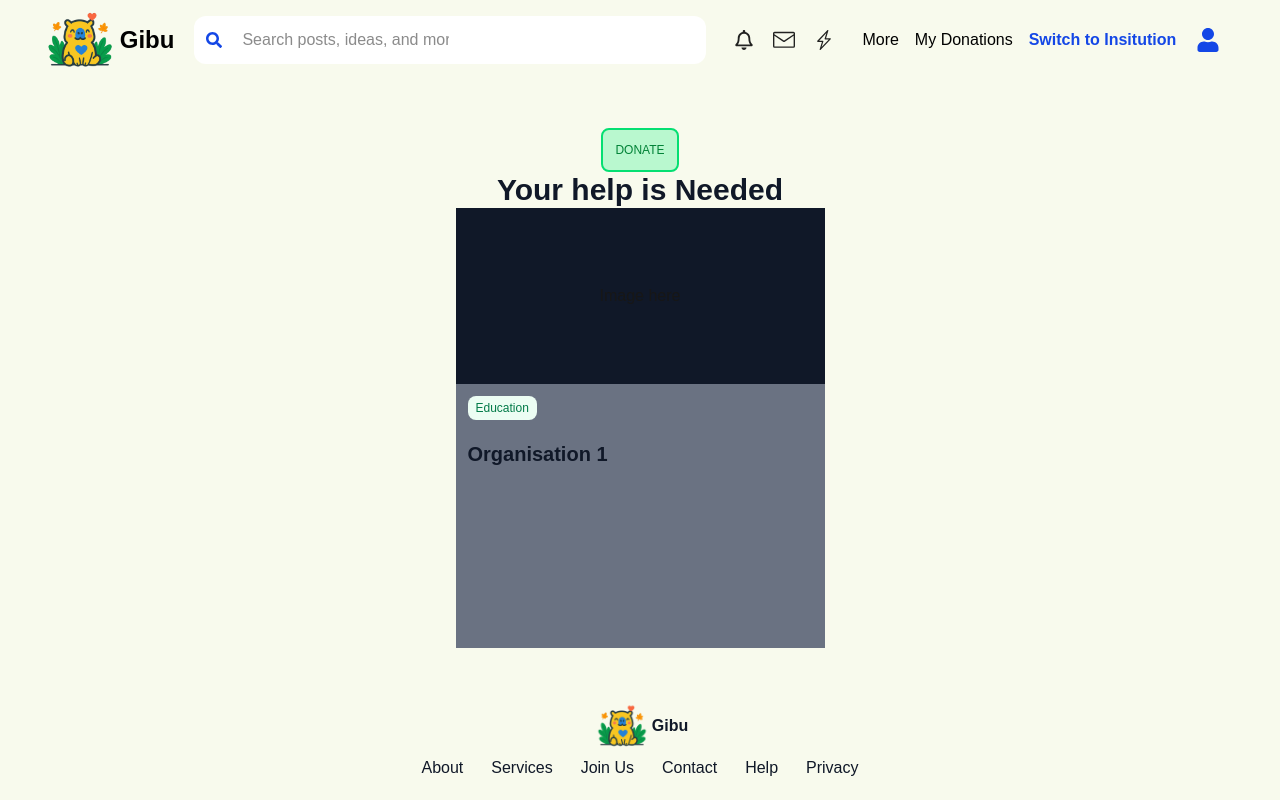
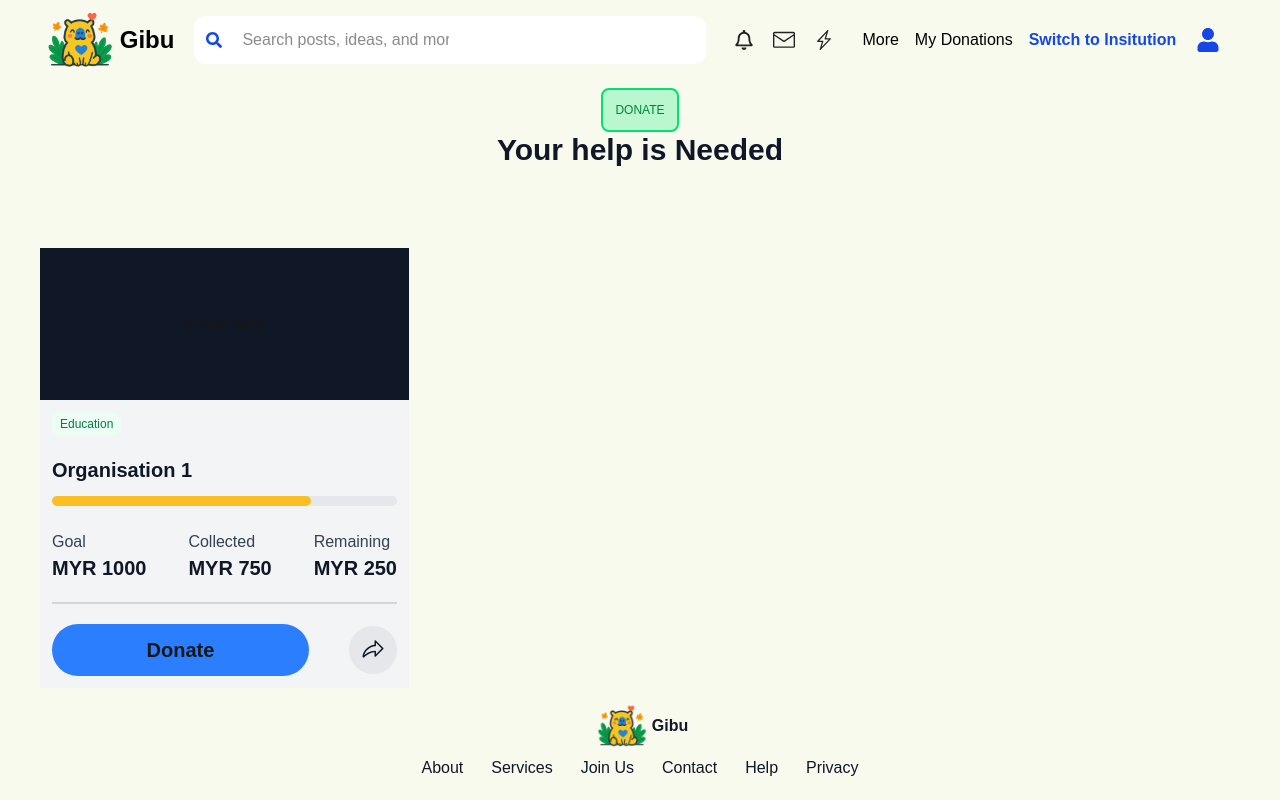
Before and after one commit to Viwyn/next-site, a Next.js app: page /Ideating/Actual in a window 1280 px wide. Built offline with nearby package versions, Linux system fonts and the light colour scheme.

Commit message:
Actual page updated

```diff
--- a/app/Ideating/Actual/page.tsx
+++ b/app/Ideating/Actual/page.tsx
@@ -1,9 +1,9 @@
 import React from "react";
 import Image from "next/image";
 import { FaRegBell, FaSearch, FaUser } from "react-icons/fa";
-import { IoMailOutline } from "react-icons/io5";
 import { BsLightningCharge } from "react-icons/bs";
 import { GoMail } from "react-icons/go";
+import { PiShareFat } from "react-icons/pi";
 
 const PostPage = () => {
 	return (
@@ -14,8 +14,8 @@ const PostPage = () => {
 						src="/kirisit.webp"
 						alt="Kiri Logo"
 						className="w-20 h-20"
-						width={50}
-						height={50}
+						width={100}
+						height={100}
 					/>
 					<h1 className="text-2xl font-extrabold text-black">Gibu</h1>
 				</div>
@@ -40,15 +40,15 @@ const PostPage = () => {
 					<FaUser className="text-blue-700" size={24}></FaUser>
 				</div>
 			</div>
-			<div className="flex flex-col h-full w-full px-5 items-center justify-center">
+			<div className="flex flex-col h-full w-full px-5 items-center justify-center gap-20">
                 <div className="flex flex-col items-center justify-center">
                     <button className="bg-green-200 hover:bg-green-300 text-green-700 text-xs font-extralight cursor-pointer hover:scale-110 transition duration-150 p-3 rounded-lg border-green-400 border-2">DONATE</button>
                     <h1 className="text-3xl font-bold text-gray-900">
                         Your help is Needed
                     </h1>
                 </div>
-                <div>
-                    <div className="flex flex-col items-center justify-start h-[440px] w-[369px] bg-gray-500">
+                <div className="flex flex-horizontal items-center justify-start gap-20 w-full px-5 overflow-hidden">
+                    <div className="flex flex-col items-center justify-start h-[440px] min-w-[369px] bg-gray-100">
                         <div className="bg-gray-900 h-2/5 w-full flex items-center justify-center">
                             <h1>Image here</h1>
                         </div>
@@ -58,6 +58,31 @@ const PostPage = () => {
                                     Education
                                 </div>
                                 <h1 className="font-bold text-xl text-gray-900 pt-5">Organisation 1</h1>
+                            </div>
+                            <div className="flex flex-col items-start justify-between w-full pt-3 border-b-2 border-gray-300 pb-5">
+                                <div className="w-full h-[10px] bg-gray-200 rounded-xl">
+                                    <div className="w-[75%] h-full bg-[#FBBF24] rounded-xl"/>
+                                </div>
+                                <div className="flex flex-horizontal items-center justify-between w-full pt-2">
+                                    <div className="pt-2">
+                                        <h1 className="text-gray-700 text-s pt-2">Goal</h1>
+                                        <h1 className="text-gray-900 text-xl font-bold">MYR 1000</h1>
+                                    </div>
+                                    <div className="pt-2">
+                                        <h1 className="text-gray-700 text-s pt-2">Collected</h1>
+                                        <h1 className="text-gray-900 text-xl font-bold">MYR 750</h1>
+                                    </div>
+                                    <div className="pt-2">
+                                        <h1 className="text-gray-700 text-s pt-2">Remaining</h1>
+                                        <h1 className="text-gray-900 text-xl font-bold">MYR 250</h1>
+                                    </div>
+                                </div>
+                            </div>
+                            <div className="flex flex-horizontal items-center justify-between w-full pt-5">
+                                <button className="bg-blue-500 font-bold text-xl py-3 w-full mr-10 cursor-pointer hover:bg-blue-600 transition-colors duration-150 rounded-4xl">Donate</button>
+                                <div className="text-gray-900 bg-gray-200 cursor-pointer hover:bg-gray-300 transition-colors duration-150 p-3 rounded-full">
+                                    <PiShareFat size={24}></PiShareFat>
+                                </div>
                             </div>
                         </div>
                     </div>
@@ -69,8 +94,8 @@ const PostPage = () => {
 						src="/kirisit.webp"
 						alt="Kiri Logo"
 						className="w-15 h-15"
-						width={25}
-						height={25}
+						width={100}
+						height={100}
 					/>
                     <h1 className="text-s text-gray-900 font-bold">Gibu</h1>
                 </div>
@@ -84,7 +109,7 @@ const PostPage = () => {
                 </div>
             </div>
 		</div>
-	);
-};
+	)
+}
 
-export default PostPage;
+export default PostPage
```
